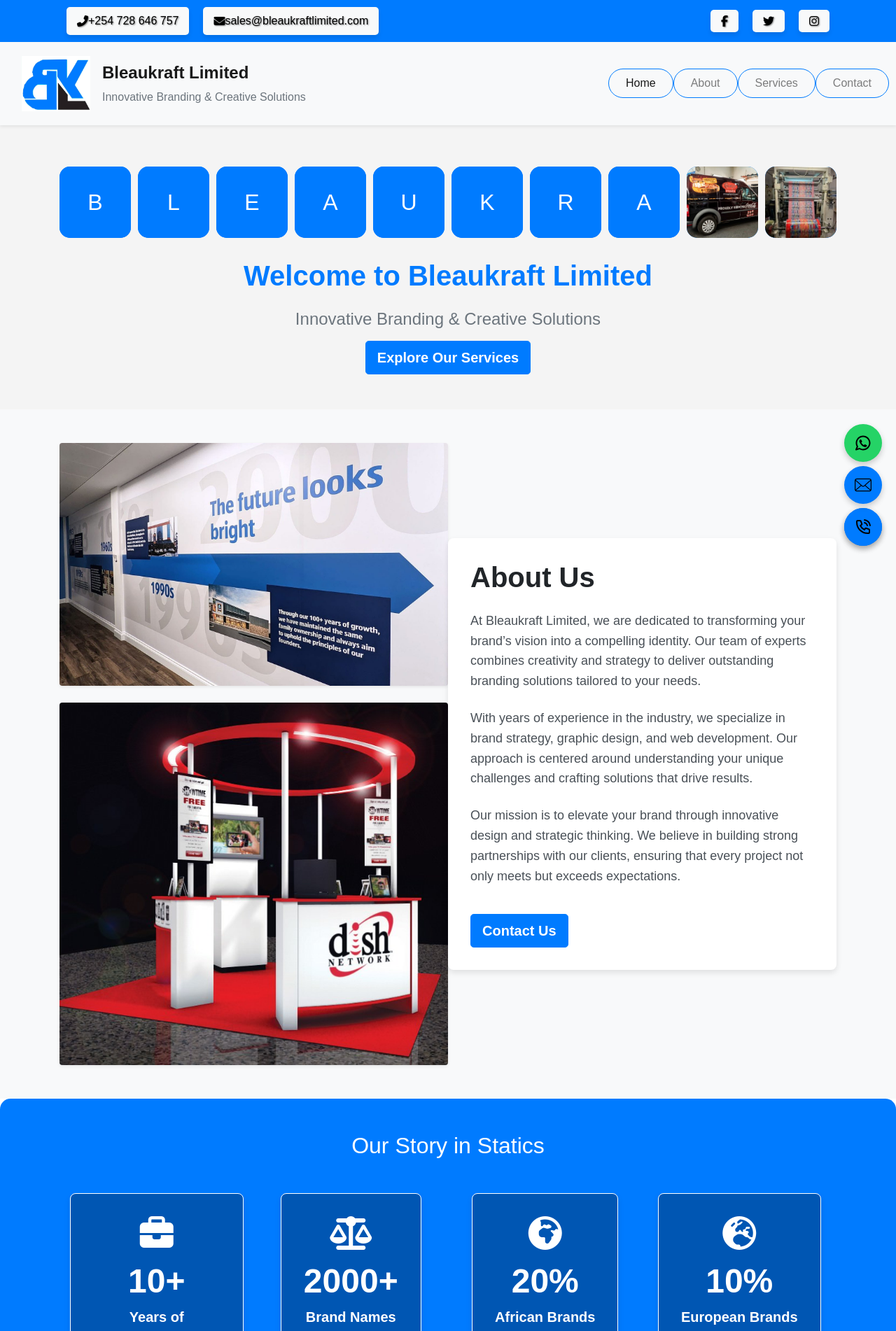
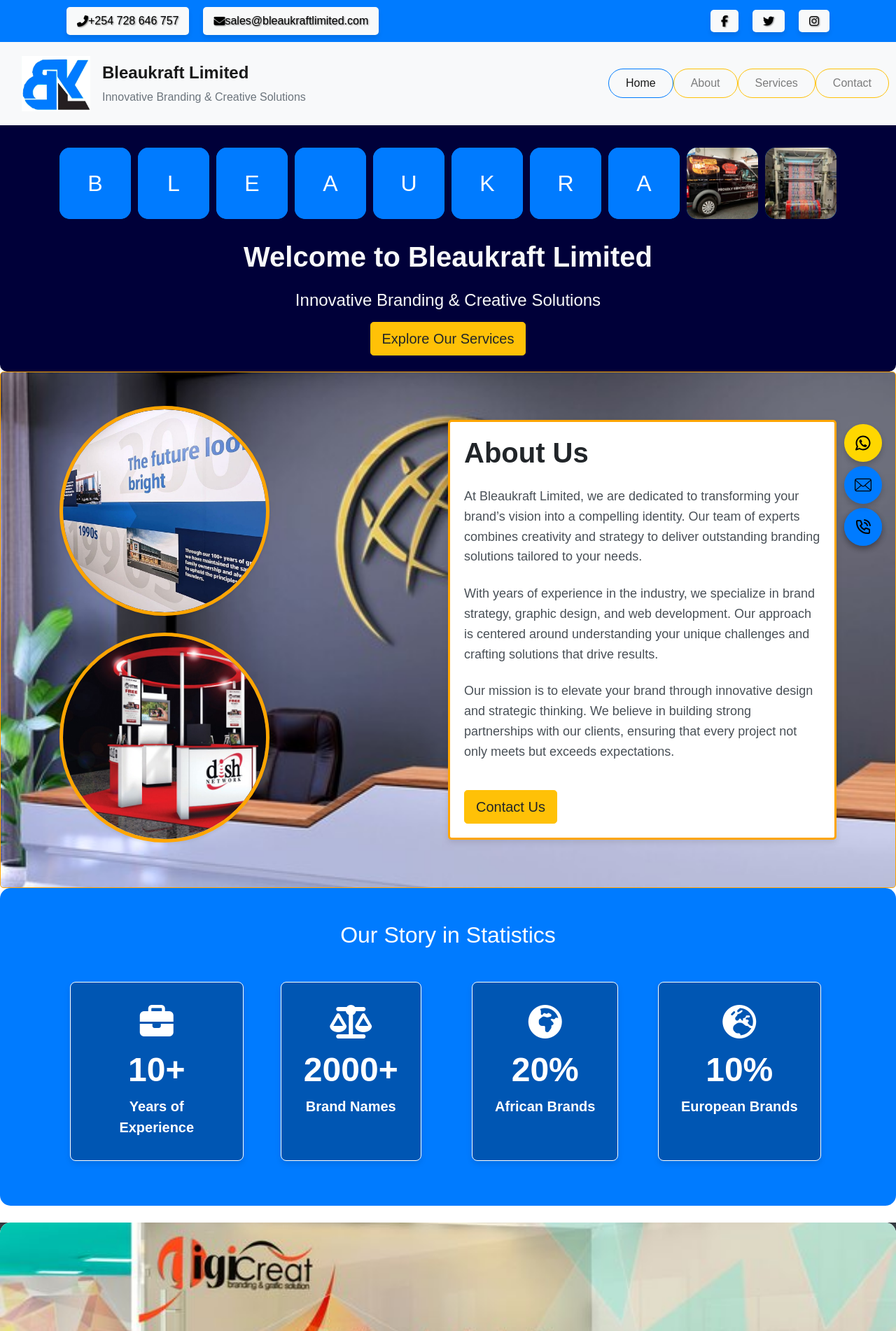
Before and after one commit to ElvisMw/bleaukraft_limited, a Django app: page /branding/landingpage/ in a window 1280 px wide. Shown: the top 1902 px of the page at 70% size. Run offline with Django 4.2, Linux system fonts and the light colour scheme; some libraries are stand-ins or nearby versions.

Commit message:
update icon before deploy - everything is right. ready to go.

```diff
--- a/bleaukraft/branding/templates/branding/landingpage.html
+++ b/bleaukraft/branding/templates/branding/landingpage.html
@@ -228,7 +228,7 @@
 
         .whatsapp-button {
             bottom: 140px;
-            background-color: #25D366;
+            background-color: #ffd700;
         }
 
         .email-button:hover {
@@ -249,15 +249,25 @@
         }
 
         /* About Us */
-            .about-us {
-                background-color: #f8f9fa;
-            }
-
 .about-us-image {
     position: relative;
+    width: 100%;
+    max-width: 300px; /* Set a max width for the image */
+    height: 300px; /* Set a fixed height */
+    border-radius: 50%; /* Make the container a circle */
+    overflow: hidden; /* Ensure the image is clipped */
+    margin-bottom: 1rem;
+    border: 3px solid #ffa500; /* Add the orange border */
+    display: flex;
+    justify-content: center;
+    align-items: center;
 }
 
 .about-us-image img {
+    width: 100%;
+    height: 100%;
+    object-fit: cover; /* Ensures the image covers the entire area */
+    border-radius: 50%; /* Ensures the image is circular */
     transition: transform 0.3s ease-in-out;
 }
 
@@ -265,6 +275,7 @@
     transform: scale(1.05);
 }
 
+/* About Us Content */
 .about-us-content {
     background-color: #ffffff;
     border-radius: 8px;
@@ -297,6 +308,7 @@
 .about-us-description {
     margin-bottom: 1.5rem;
 }
+
 
         /* Experience section */
             .experience {
@@ -1194,20 +1206,20 @@
                 <a class="nav-link btn btn-outline-primary rounded-pill px-4 py-2" href="{% url 'branding:landingpage' %}">Home <span class="sr-only">(current)</span></a>
             </li>
             <li class="nav-item">
-                <a class="nav-link btn btn-outline-primary rounded-pill px-4 py-2" href="{% url 'branding:about' %}">About</a>
+                <a class="nav-link btn btn-outline-warning rounded-pill px-4 py-2" href="{% url 'branding:about' %}">About</a>
             </li>
             <li class="nav-item">
-                <a class="nav-link btn btn-outline-primary rounded-pill px-4 py-2" href="{% url 'branding:services' %}">Services</a>
+                <a class="nav-link btn btn-outline-warning rounded-pill px-4 py-2" href="{% url 'branding:services' %}">Services</a>
             </li>
             <li class="nav-item">
-                <a class="nav-link btn btn-outline-primary rounded-pill px-4 py-2" href="{% url 'branding:contact' %}">Contact</a>
+                <a class="nav-link btn btn-outline-warning rounded-pill px-4 py-2" href="{% url 'branding:contact' %}">Contact</a>
             </li>
         </ul>
     </div>
 </nav>
 </br></br>
    <!-- Hero Section -->
-    <header class="hero-section">
+   <header class="hero-section" style="background-color: #000039; border: 3px solid  #000039; border-radius: 10px; padding: 20px;">
     <div class="container">
         <div class="hero-collage">
             <div class="hero-image bg-primary" data-letter="B">
@@ -1252,30 +1264,32 @@
             </div>
         </div>
         <div class="container text-center">
-                <h1 class="hero-title display-4 font-weight-bold text-primary mb-4">
+            <h1 class="hero-title display-4 font-weight-bold text-light mb-4">
                 Welcome to Bleaukraft Limited
             </h1>
-                <h3 class="hero-subtitle font-weight-light text-secondary mb-3">
+            <h3 class="hero-subtitle font-weight-light text-light mb-3">
                 Innovative Branding & Creative Solutions
             </h3>
-                <a href="{% url 'branding:services' %}" class="btn btn-primary btn-lg">Explore Our Services</a>
+            <a href="{% url 'branding:services' %}" class="btn btn-warning btn-lg">Explore Our Services</a>
         </div>
     </div>
 </header>
+
     <!-- About Us Section -->
-<section class="about-us py-5 bg-light">
+    <section class="about-us py-5" style="border: 1px solid #ffa500; border-radius: 5px; padding: 10px; background-image: url('{% static 'images/wall_branding13.jpg' %}'); background-size: cover; background-position: center; background-repeat: no-repeat;">
     <div class="container">
         <div class="row align-items-center">
             <div class="col-md-6 d-flex flex-column">
-                <div class="about-us-image mb-4 rounded shadow-sm overflow-hidden">
-                    <img src="{% static 'images/hero1.jpg' %}" alt="About Us" class="img-fluid">
-                </div>
-                <div class="about-us-image rounded shadow-sm overflow-hidden">
-                    <img src="{% static 'images/hero4.jpg' %}" alt="About Us" class="img-fluid">
-                </div>
-            </div>
+                <div class="about-us-image mb-4 rounded-circle shadow-sm overflow-hidden" style="border: 5px solid #ffa500;">
+                    <img src="{% static 'images/hero1.jpg' %}" alt="About Us" class="img-fluid rounded-circle">
+                </div>
+                <div class="about-us-image rounded-circle shadow-sm overflow-hidden" style="border: 5px solid #ffa500;">
+                    <img src="{% static 'images/hero4.jpg' %}" alt="About Us" class="img-fluid rounded-circle">
+                </div>
+            </div>
+
             <div class="col-md-6">
-                <div class="about-us-content">
+                <div class="about-us-content" style="border: 3px solid #ffa500; border-radius: 5px; padding: 20px;">
                     <h2 class="display-4 font-weight-bold mb-4">About Us</h2>
                     <div class="mb-4 about-us-description">
                         <p class="lead">At Bleaukraft Limited, we are dedicated to transforming your brand’s vision into a compelling identity. Our team of experts combines creativity and strategy to deliver outstanding branding solutions tailored to your needs.</p>
@@ -1286,16 +1300,18 @@
                     <div class="about-us-description">
                         <p>Our mission is to elevate your brand through innovative design and strategic thinking. We believe in building strong partnerships with our clients, ensuring that every project not only meets but exceeds expectations.</p>
                     </div>
-                    <a href="{% url 'branding:contact' %}" class="btn btn-primary btn-lg mt-3">Contact Us</a>
-                </div>
-            </div>
+                    <a href="{% url 'branding:contact' %}" class="btn btn-warning btn-lg mt-3">Contact Us</a>
+                </div>
+            </div>
+
         </div>
     </div>
 </section>
+
 <!-- Experience Section -->
 <section class="experience py-5 bg-primary text-white">
     <div class="container rounded-lg overflow-hidden">
-        <h2 class="text-center mb-5">Our Story in Statics</h2>
+        <h2 class="text-center mb-5">Our Story in Statistics</h2>
         <div class="row">
             <div class="col-md-3">
                 <div class="experience-item text-center">
@@ -1580,7 +1596,7 @@
                         <p class="card-text">Transform your interior spaces with customized branding solutions that reflect your brand identity and enhance your environment.</p>
                     </div>
                     <div class="card-footer">
-                        <a href="{% url 'branding:services' %}" class="btn btn-primary">Learn More</a>
+                        <a href="{% url 'branding:services' %}" class="btn btn-warning">Learn More</a>
                     </div>
                 </div>
             </div>
@@ -1593,7 +1609,7 @@
                         <p class="card-text">Create a professional and cohesive look in your office with our comprehensive branding services, tailored to your business needs.</p>
                     </div>
                     <div class="card-footer">
-                        <a href="{% url 'branding:services' %}" class="btn btn-primary">Learn More</a>
+                        <a href="{% url 'branding:services' %}" class="btn btn-warning">Learn More</a>
                     </div>
                 </div>
             </div>
@@ -1606,7 +1622,7 @@
                         <p class="card-text">Boost your brand visibility with customized promotional items that leave a lasting impression on your target audience.</p>
                     </div>
                     <div class="card-footer">
-                        <a href="{% url 'branding:services' %}" class="btn btn-primary">Learn More</a>
+                        <a href="{% url 'branding:services' %}" class="btn btn-warning">Learn More</a>
                     </div>
                 </div>
             </div>
@@ -1619,7 +1635,7 @@
                         <p class="card-text">High-quality print media services, from business cards to brochures, ensuring your brand stands out in every print material.</p>
                     </div>
                     <div class="card-footer">
-                        <a href="{% url 'branding:services' %}" class="btn btn-primary">Learn More</a>
+                        <a href="{% url 'branding:services' %}" class="btn btn-warning">Learn More</a>
                     </div>
                 </div>
             </div>
@@ -1632,7 +1648,7 @@
                         <p class="card-text">Expand your online presence and engage with your audience through our strategic digital marketing services.</p>
                     </div>
                     <div class="card-footer">
-                        <a href="{% url 'branding:services' %}" class="btn btn-primary">Learn More</a>
+                        <a href="{% url 'branding:services' %}" class="btn btn-warning">Learn More</a>
                     </div>
                 </div>
             </div>
@@ -1645,7 +1661,7 @@
                         <p class="card-text">Creative and professional graphic design services that bring your ideas to life and effectively communicate your message.</p>
                     </div>
                     <div class="card-footer">
-                        <a href="{% url 'branding:services' %}" class="btn btn-primary">Learn More</a>
+                        <a href="{% url 'branding:services' %}" class="btn btn-warning">Learn More</a>
                     </div>
                 </div>
             </div>
@@ -1724,26 +1740,26 @@
         <div class="row">
             <!-- Testimonial 1 -->
             <div class="col-md-4 mb-4">
-                <div class="testimonial p-4 shadow-sm">
+                <div class="testimonial p-4 shadow-sm" style="border: 1px solid #ffa500; border-radius: 5px;">
                     <p class="lead">"This company transformed our office space with their incredible branding solutions. Our clients are always impressed!"</p>
-                    <h5 class="mt-4">Jane Doe</h5>
+                    <h5 class="mt-4">Anguk Anayo</h5>
                     <p class="text-muted">Marketing Manager, ABC Corp.</p>
                 </div>
             </div>
             <!-- Testimonial 2 -->
             <div class="col-md-4 mb-4">
-                <div class="testimonial p-4 shadow-sm">
+                <div class="testimonial p-4 shadow-sm" style="border: 1px solid #ffa500; border-radius: 5px;">
                     <p class="lead">"The promotional items they provided were a huge hit at our event. Our brand visibility has skyrocketed!"</p>
-                    <h5 class="mt-4">John Smith</h5>
+                    <h5 class="mt-4">R. UtoMas Tgo</h5>
                     <p class="text-muted">CEO, XYZ Enterprises</p>
                 </div>
             </div>
             <!-- Testimonial 3 -->
             <div class="col-md-4 mb-4">
-                <div class="testimonial p-4 shadow-sm">
+                <div class="testimonial p-4 shadow-sm" style="border: 1px solid #ffa500; border-radius: 5px;">
                     <p class="lead">"Their graphic design services are top-notch. The designs they created for us exceeded our expectations."</p>
-                    <h5 class="mt-4">Emily Johnson</h5>
-                    <p class="text-muted">Creative Director, Creative Studio</p>
+                    <h5 class="mt-4">Elvoh Mw</h5>
+                    <p class="text-muted">Creative Director, ElvohMw Tech</p>
                 </div>
             </div>
         </div>
--- a/bleaukraft/static/css/style.css
+++ b/bleaukraft/static/css/style.css
@@ -18,7 +18,7 @@
 .hero-section {
     text-align: center;
     padding: 50px 0;
-    background-color: #f4f4f4;
+    background-color: #ffa500;
 }
 
 .cta-button {
```
Also changed, not shown: 1 other file. Lines whose indentation alone changed are shown as unchanged.
